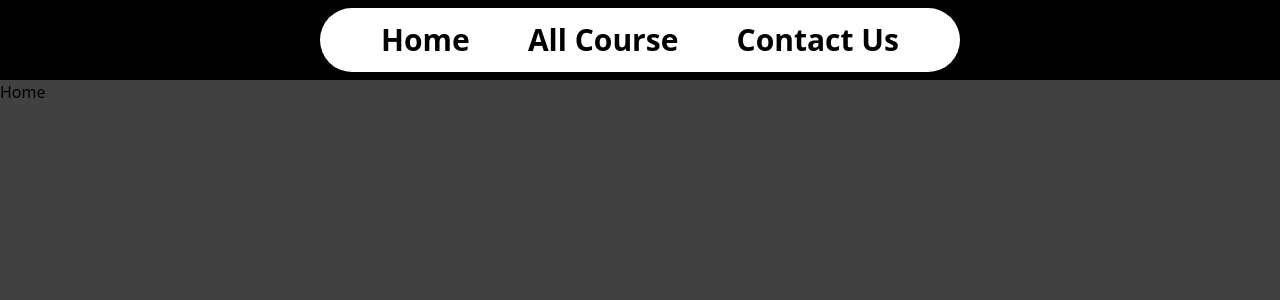
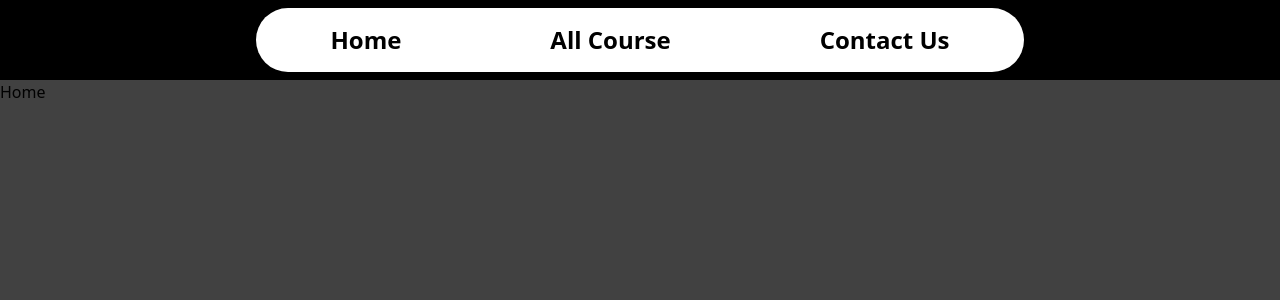
Before and after one commit to RohitBMalviya/Nextjs-Typescript-MusicAcademy, a Next.js app in the folder next-typescript/: page / in a window 1280 px wide. Shown: the top 300 px of the page. Built offline with nearby package versions, Linux system fonts and the light colour scheme.

Commit message:
trying the responsiveness

```diff
--- a/next-typescript/src/components/Navbar.tsx
+++ b/next-typescript/src/components/Navbar.tsx
@@ -4,7 +4,7 @@ export default function Navbar() {
   return (
     <>
       <nav className="bg-black  w-full flex justify-center items-center space-y-4 h-20 ">
-        <ul className="min-[400px]:flex hidden lg:flex md:flex sm:flex justify-around items-center text-3xl font-semibold text- h-16 bg-white lg:w-1/2 rounded-full px-8">
+        <ul className="min-[430px]:flex hidden justify-around items-center text-2xl font-semibold text- h-16 bg-white w-[60%] rounded-full ">
           <li>
             <Link href={"/"}>Home</Link>
           </li>
```
